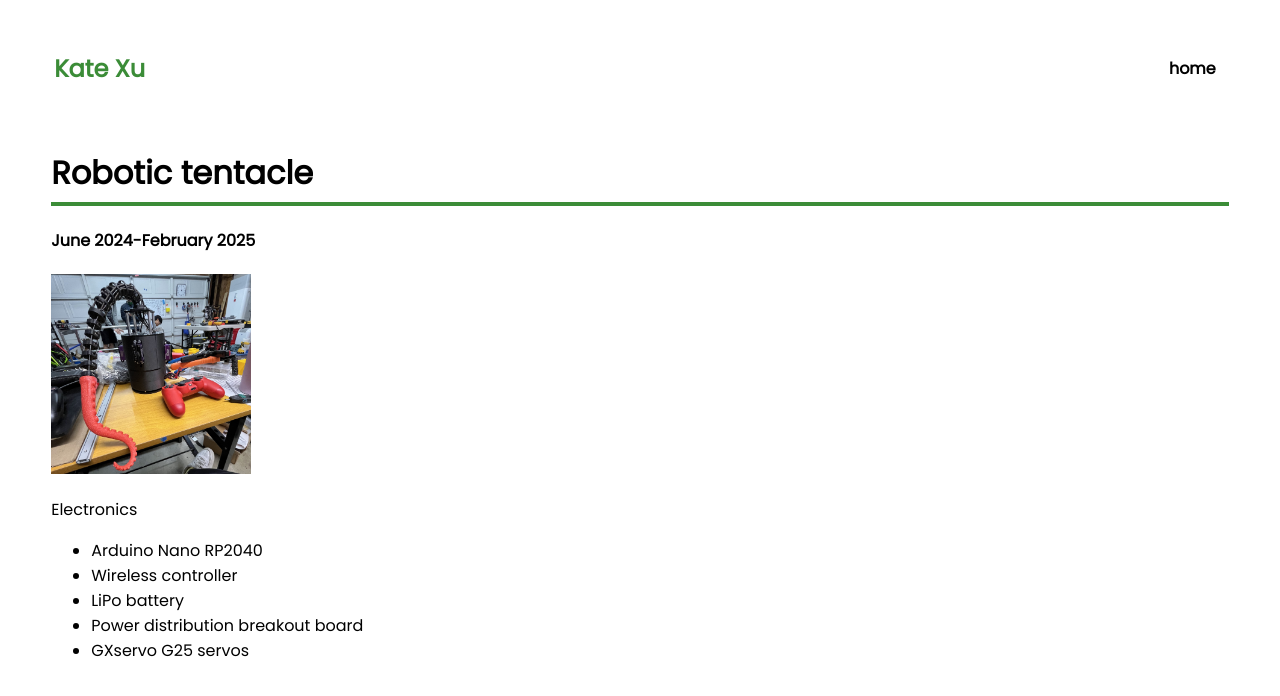
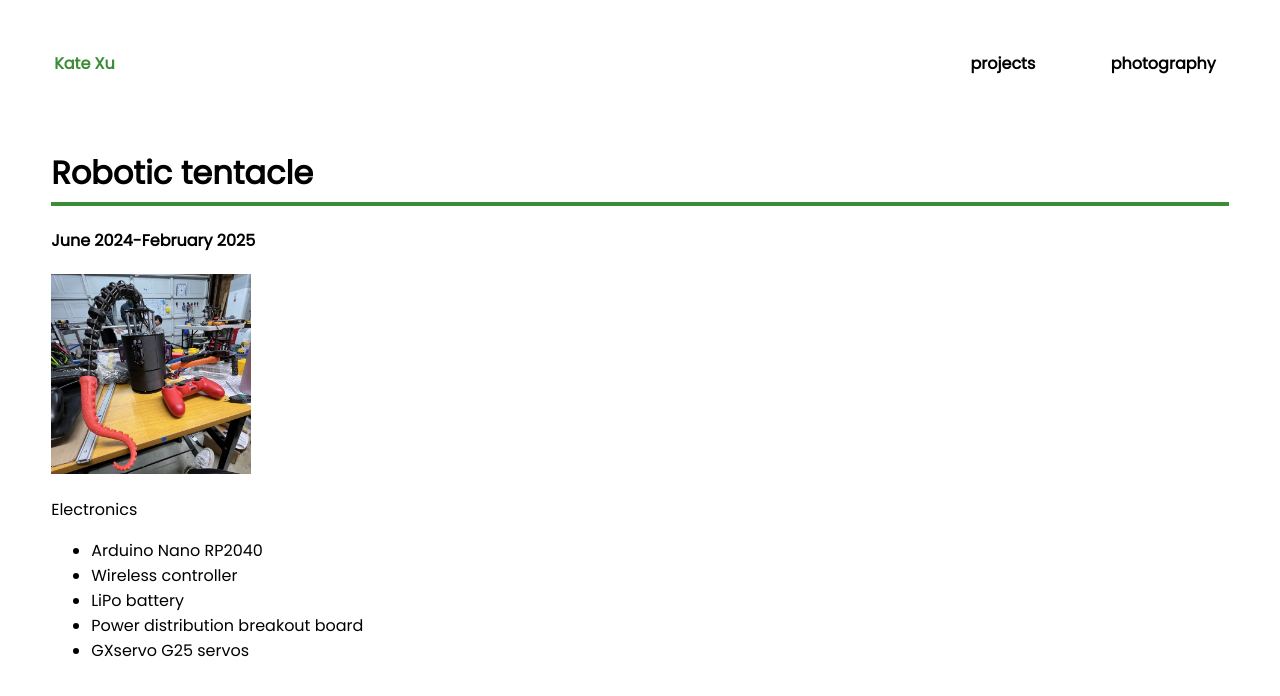
Before and after one commit to katexu66/portfolio, a plain HTML site: page projects/tentacle.html in a window 1280 px wide. Drawn offline with nearby package versions, Linux system fonts and the light colour scheme.

Commit message:
Updating nav bar

```diff
--- a/index.css
+++ b/index.css
@@ -140,6 +140,18 @@ header table {
     transition:0.4s ease-in-out;
 }
 #navigation a:hover{
+    border-bottom:2px solid #fff;
+}
+#home {
+    color: rgb(59, 140, 55)
+}
+#home a {
+    color:inherit;
+    text-decoration:none;
+    border-bottom:2px solid transparent;
+    transition:0.4s ease-in-out;
+}
+#home a:hover{
     border-bottom:2px solid #fff;
 }
 #top_part {
--- a/projects/tentacle.html
+++ b/projects/tentacle.html
@@ -21,11 +21,13 @@
     <header id="header" class="animated slideInDown" style="animation-delay:0s;">
         <table>
             <tr>
-                <td id="logo">Kate Xu</td>
+                <!-- <td id="logo">Kate Xu</td> -->
+                <td id="home"><a href="../index.html">Kate Xu</a></td>
                 <td id="navigation">
                     <!-- <a href="#bio">about</a> -->
-                    <!-- <a href="../index.html#projects">projects</a> -->
-                    <a href="../index.html">home</a>
+                    <a href="../index.html#projects">projects</a>
+                    <a href="../index.html#photography">photography</a>
+                    <!-- <a href="../index.html">home</a> -->
                     <!-- <a href="">blog</a> -->
                     <!-- <a href="#contact">contact</a> -->
                 </td>
```
Also changed, not shown: index.html (+2 -1 lines).
